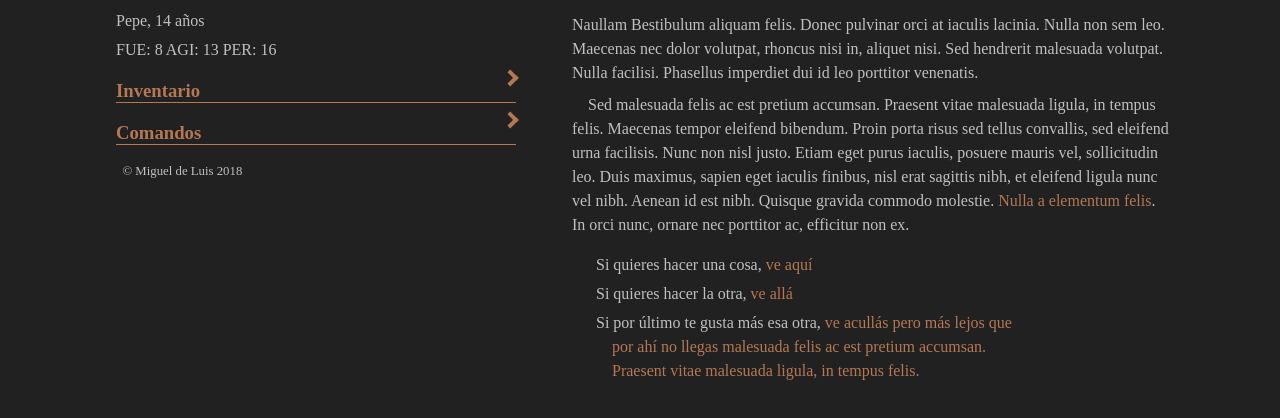
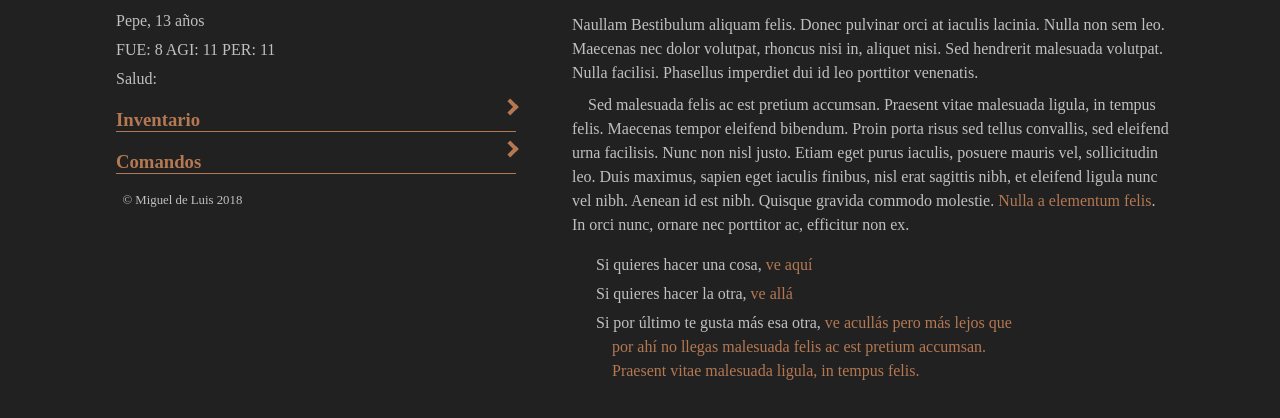
Before and after one commit to wissol/ula-gamebook, a plain HTML site: page index.html in a window 1280 px wide. Both pictures are taken after a click on the element "Hoja de Personaje". Shown: the part 136-554 px from the top of the page. Drawn offline with Linux system fonts and the light colour scheme; a web font is replaced by a local one.

Commit message:
work on Character Sheet, new character

```diff
--- a/index.html
+++ b/index.html
@@ -12,8 +12,9 @@
 <aside>
 <h3 id="hojaPersonajeMenu" class="chevron">Hoja de Personaje</h3>
 <ul id="hojaPersonaje" class="hide">
-  <li>Pepe, 14 años</li>
-  <li>FUE: <span id="fueValue"></span> AGI: 13 PER: 16</li>
+  <li><span id="nombreValue"></span>, <span id="edadValue"></span> años</li>
+  <li>FUE: <span id="fueValue"></span> AGI: <span id="agiValue"></span> PER: <span id="perValue"></span></li>
+  <li>Salud: <span id="saludValue"></span></li>
 </ul>
 <h3 id="inventarioMenu" class="chevron">Inventario</h3>
 <p id="inventario" class="hide">Mochila, 3 monedas, imperdible, ropas,
--- a/js/main.js
+++ b/js/main.js
@@ -2,6 +2,7 @@
 // global constants and variables
 
 // DOM elements
+// DOM -- Aside Menu
 const hojaPersonajeMenu = document.querySelector("#hojaPersonajeMenu");
 const hojaPersonaje     = document.querySelector("#hojaPersonaje");
 const inventarioMenu    = document.querySelector("#inventarioMenu");
@@ -9,12 +10,18 @@ const inventario        = document.querySelector("#inventario");
 const comandosMenu      = document.querySelector("#comandosMenu");
 const comandos          = document.querySelector("#comandos");
 const grabar            = document.querySelector("#grabar");
+// DOM -- Main Text
 const figuraOpcional    = document.querySelector("#figuraOpcional");
 const tituloSeccion     = document.querySelector("#sectionTitle");
 const textoPrincipal    = document.querySelector("#textoPrincipal");
 const listaOpciones     = document.querySelector("#listaOpciones");
+// DOM -- Character Sheet Values
+const nombreValue       = document.querySelector("#nombreValue");
+const edadValue         = document.querySelector("#edadValue");
 const fueValue          = document.querySelector("#fueValue");
-
+const agiValue          = document.querySelector("#agiValue");
+const perValue          = document.querySelector("#perValue");
+const saludValue        = document.querySelector("#saludValue");
 // Helper functions
 function toggleDisplayElement(element){
   if (element.classList.contains('hide')){
@@ -68,20 +75,31 @@ function d6(){
   return singleDice(6)
 }
 
+function setCharacterSheet(){
+  nombreValue.innerText = protagonista.nombre;
+  edadValue.innerText = protagonista.edad;
+  fueValue.innerText = protagonista.fue;
+  agiValue.innerText = protagonista.agi;
+  perValue.innerText = protagonista.per;
+}
+
+function nuevoProtagonista(){
+  return {
+  nombre:"Pepe",
+  edad: 12+singleDice(3)-singleDice(3),
+  fue:   8+singleDice(3)-singleDice(3),
+  agi:  11+singleDice(3)-singleDice(3),
+  per:  11+singleDice(4)-singleDice(3)
+  }
+}
+
+
 // Gamebook sections and data
 
 // Protagonista -> Protagonist aka PlayerCharacter
 
 
-const protagonista = {
-  nombre:"Pepe",
-  edad: 12+singleDice(3)-singleDice(3),
-  fue:   8+singleDice(3)-singleDice(3),
-  agi:  11+singleDice(3)-singleDice(3),
-  per:  11+singleDice(4)-singleDice(3)
-}
-
-console.log(protagonista.fue);
+const protagonista = nuevoProtagonista();
 
 // Secciones == Gamebook Sections
 // To-do Load secciones from JSON
@@ -160,9 +178,6 @@ inventarioMenu.addEventListener('click', () => {toggleDisplayElement(inventario)
 comandosMenu.addEventListener('click', () => {toggleDisplayElement(comandos);});
 grabar.addEventListener('click', () => {saveGame("aPedro");} );
 
-function setCharacterSheet(){
-  fueValue.innerText = protagonista.fue;
-}
 
 setCharacterSheet(); // This should only execute after a new game
 
```
